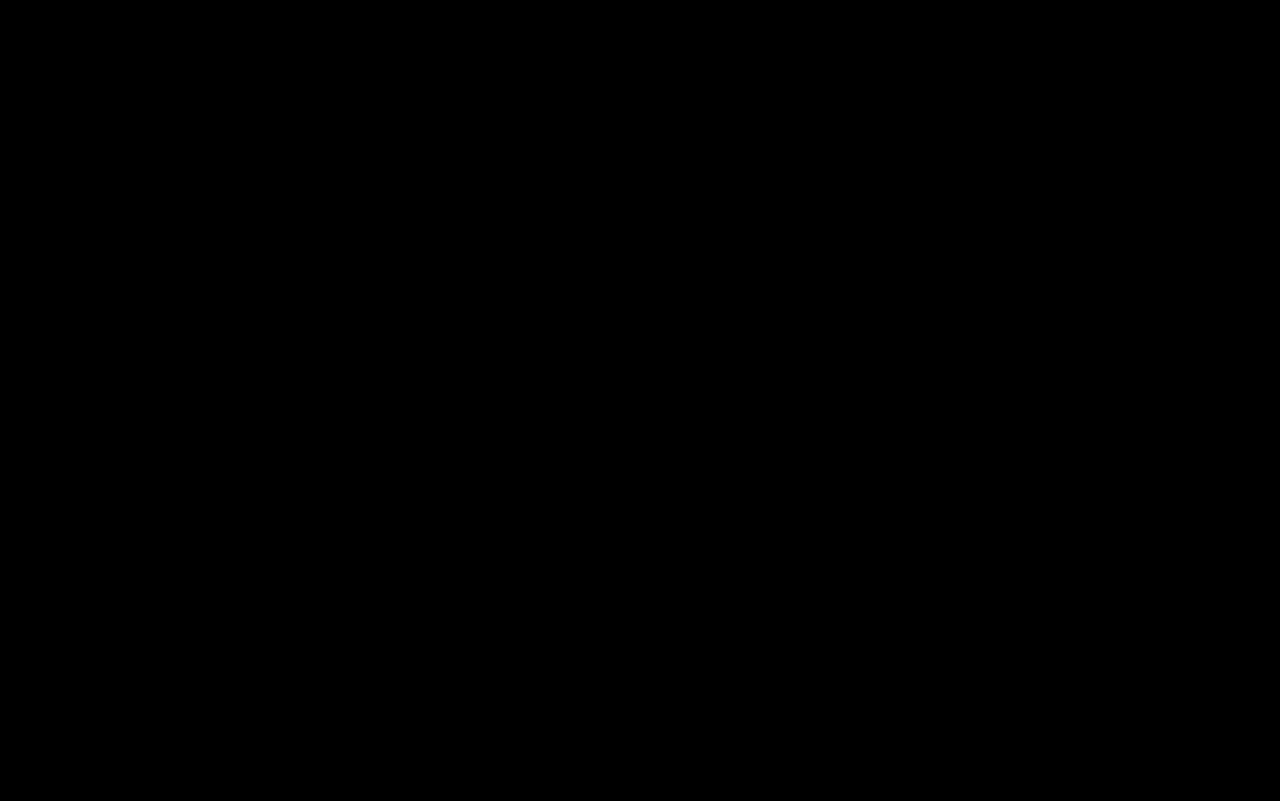
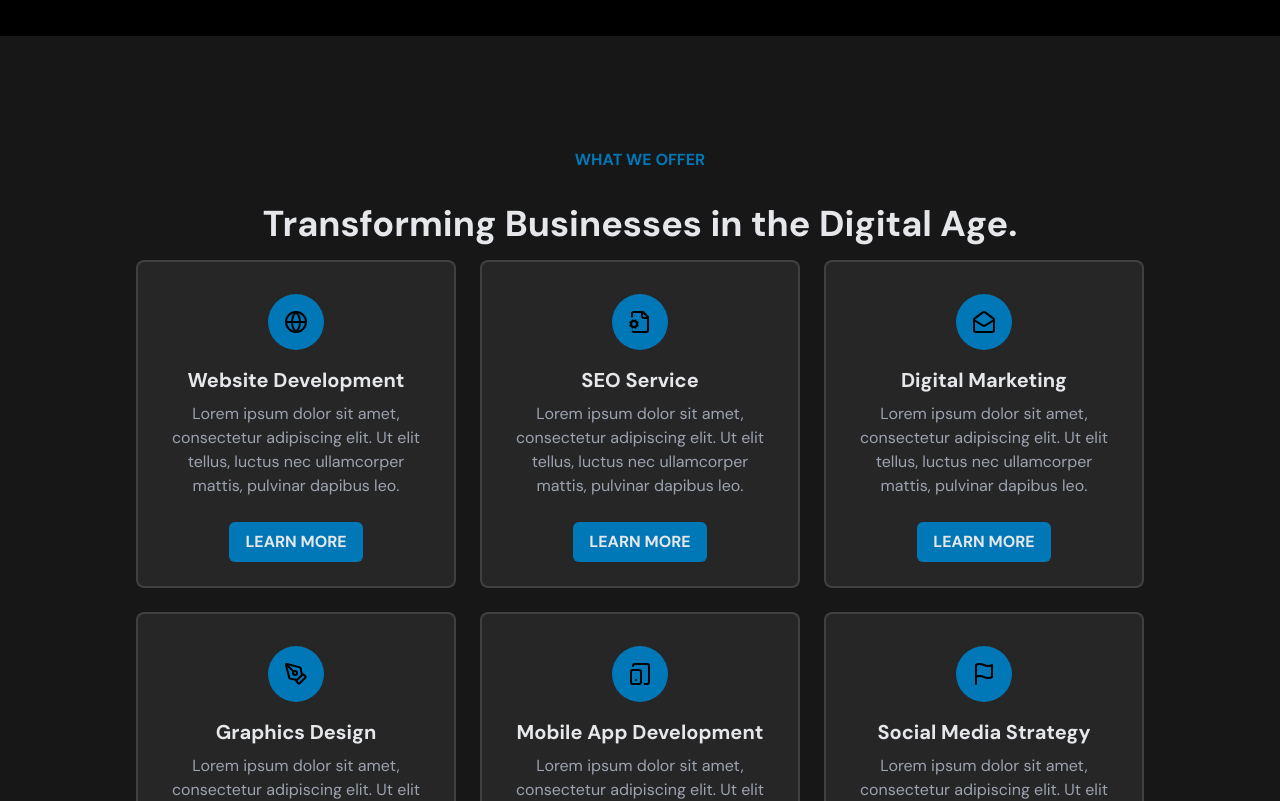
Before and after one commit to Ramox7171/buisness-landing, a React (Vite) app: page / in a window 1280 px wide. Shown: the part 4200-5001 px from the top of the page. Before the commit the page ends 4156 px from the top, so only its background shows below. Built offline with nearby package versions, Linux system fonts and the light colour scheme.

Commit message:
Create Services section with RWD

```diff
--- a/src/App.tsx
+++ b/src/App.tsx
@@ -7,6 +7,7 @@ import Home from "./components/Home/Home";
 import OurMission from "./components/Mission/OurMission";
 import OurValue from "./components/OurValue/OurValue";
 import WhyUs from "./components/WhyUs/WhyUs";
+import Services from "./components/Services/Services";
 
 function App() {
   const [selectedPage, setSelectedPage] = useState<SelectedPage>(
@@ -38,6 +39,7 @@ function App() {
       <OurMission setSelectedPage={setSelectedPage} />
       <OurValue setSelectedPage={setSelectedPage} />
       <WhyUs setSelectedPage={setSelectedPage} />
+      <Services setSelectedPage={setSelectedPage}/>
 
       </div>
     </>
--- a/src/components/Navbar/Navbar.tsx
+++ b/src/components/Navbar/Navbar.tsx
@@ -124,7 +124,7 @@ const Navbar = ({ isTopOfPage, selectedPage, setSelectedPage }: Props) => {
               setMenuIsToggled={setIsMenuToggled}
             />
             <Link
-              page="Our Services"
+              page="Services"
               selectedPage={selectedPage}
               setSelectedPage={setSelectedPage}
               setMenuIsToggled={setIsMenuToggled}
--- /dev/null
+++ b/src/components/Services/Services.tsx
@@ -0,0 +1,54 @@
+
+import { SelectedPage } from '../../shared/types.helper'
+import { motion } from "framer-motion";
+import * as strings from "../../shared/mock-content.strings.json";
+import { services } from '../../shared/mock.data';
+
+type Props = {
+    setSelectedPage: (value: SelectedPage) => void;
+}
+
+const Services = ({ setSelectedPage }: Props) => {
+    return (
+        <section id="services" className="relative w-full min-h-screen bg-neutral-900 flex flex-col items-center justify-center">
+  <motion.div
+    onViewportEnter={() => setSelectedPage(SelectedPage.Services)}
+    className="w-full flex flex-col items-center justify-center py-12"
+    initial="hidden"
+    whileInView="visible"
+    viewport={{ once: true, amount: 0.5 }}
+    transition={{ duration: 0.5 }}
+    variants={{
+      hidden: { opacity: 0, x: 50 },
+      visible: { opacity: 1, x: 0 },
+    }}
+  >
+    <div className="mt-12 flex flex-col items-center w-full">
+      <p className="my-4 font-bold text-primary-100">{strings.servicesHelloSmall}</p>
+      <p className="my-4 font-bold text-gray-200 text-4xl">{strings.servicesHelloBig}</p>
+    </div>
+
+    <div className="w-5/6 flex flex-wrap justify-center gap-6">
+      {services.map((service) => (
+        <div
+          key={service.id}
+          className="p-6 w-full sm:w-[45%] md:w-[30%] flex flex-col items-center border-neutral-700 border-2 rounded-lg bg-neutral-800"
+        >
+          <div className="mt-2 mb-4 px-4 py-4 bg-primary-100 rounded-full flex items-center justify-center">
+            {service.icon}
+          </div>
+          <p className="font-bold text-xl text-gray-200 text-center">{service.title}</p>
+          <p className="mt-2 mb-4 text-gray-400 text-center">{service.description}</p>
+          <button className="mt-2 px-4 py-2 w-auto font-bold text-gray-200 bg-primary-100 rounded-md hover:bg-primary-300 transition">
+            {service.buttonText}
+          </button>
+        </div>
+      ))}
+    </div>
+  </motion.div>
+</section>
+
+
+)}
+
+export default Services
--- a/src/components/WhyUs/WhyUs.tsx
+++ b/src/components/WhyUs/WhyUs.tsx
@@ -60,9 +60,14 @@ const WhyUs = ({ setSelectedPage }: Props) => {
                                 </div>
                                 <p className="text-gray-200 text-2xl font-bold">{strings.whyUsCall}</p>
                                 <p className="text-gray-200 text-2xl font-bold">{strings.whyUsNumber}</p>
-                                <button className="w-1/2 h-10 text-gray-200 bg-primary-300 rounded-sm hover:text-neutral-900 hover:border hover:border-neutral-50">
+                                <motion.button className="w-1/2 h-10 text-gray-200 font-bold bg-primary-300 rounded-sm hover:text-neutral-900 hover:border hover:border-neutral-50"
+                                whileHover={{ scale: 1.1 }}
+                                whileTap={{ scale: 0.95 }}
+                                animate={{ scale: [1, 1.05, 1] }}
+                                transition={{ repeat: Infinity, duration: 300, ease: "easeInOut" }}
+                                >
                                     {strings.whyUsButton}
-                                </button>
+                                </motion.button>
                             </div>
                         </>) : (<div className="mt-2 mb-2 flex flex-col items-center justify-center gap 2">
                             <p className="text-2xl text-gray-200 font-bold">{strings.whyUsCall}:</p>
@@ -71,7 +76,7 @@ const WhyUs = ({ setSelectedPage }: Props) => {
                                 whileHover={{ scale: 1.1 }}
                                 whileTap={{ scale: 0.95 }}
                                 animate={{ scale: [1, 1.05, 1] }}
-                                transition={{ repeat: Infinity, duration: 1.5, ease: "easeInOut" }}
+                                transition={{ repeat: Infinity, duration: 200, ease: "easeInOut" }}
                             >
                                 {strings.whyUsButton}
                             </motion.button>
--- a/src/shared/mock-content.strings.json
+++ b/src/shared/mock-content.strings.json
@@ -31,6 +31,8 @@
 "whyUsParagraph":" Lorem ipsu lorem dolor armado agenda it. Dolores emona gituro es alea. Amando chudy este este it.",
 "whyUsNumber": "+88100022555",
 "whyUsCall": "Customer Services",
-"whyUsButton": "Call NOW!"
+"whyUsButton": "Call NOW!",
+"servicesHelloSmall": "WHAT WE OFFER",
+"servicesHelloBig": "Transforming Businesses in the Digital Age. "
 
 }
--- a/src/shared/mock.data.tsx
+++ b/src/shared/mock.data.tsx
@@ -1,5 +1,5 @@
-import { ImgLogo, SLink, TReason } from "./types.helper";
-import { Circle } from "lucide-react";
+import { ImgLogo, SLink, TReason, Service } from "./types.helper";
+import { Circle, Globe, FileCog,MailOpen,PenTool,TabletSmartphone, Flag  } from "lucide-react";
 import logo1 from "../assets/logoipsum-263.png";
 import logo2 from "../assets/logoipsum-286.png";
 import logo3 from "../assets/logoipsum-332.png";
@@ -70,3 +70,48 @@ export const reasons: TReason[] = [
 
 
 ];
+
+export const services: Service[] = [
+    {
+      id: 1,
+      title: "Website Development",
+      description: "Lorem ipsum dolor sit amet, consectetur adipiscing elit. Ut elit tellus, luctus nec ullamcorper mattis, pulvinar dapibus leo.",
+      icon: <Globe />,
+      buttonText: "LEARN MORE"
+    },
+    {
+      id: 2,
+      title: "SEO Service",
+      description: "Lorem ipsum dolor sit amet, consectetur adipiscing elit. Ut elit tellus, luctus nec ullamcorper mattis, pulvinar dapibus leo.",
+      icon: <FileCog />,
+      buttonText: "LEARN MORE"
+    },
+    {
+      id: 3,
+      title: "Digital Marketing",
+      description: "Lorem ipsum dolor sit amet, consectetur adipiscing elit. Ut elit tellus, luctus nec ullamcorper mattis, pulvinar dapibus leo.",
+      icon:<MailOpen /> ,
+      buttonText: "LEARN MORE"
+    },
+    {
+      id: 4,
+      title: "Graphics Design",
+      description: "Lorem ipsum dolor sit amet, consectetur adipiscing elit. Ut elit tellus, luctus nec ullamcorper mattis, pulvinar dapibus leo.",
+      icon: <PenTool />,
+      buttonText: "LEARN MORE"
+    },
+    {
+      id: 5,
+      title: "Mobile App Development",
+      description: "Lorem ipsum dolor sit amet, consectetur adipiscing elit. Ut elit tellus, luctus nec ullamcorper mattis, pulvinar dapibus leo.",
+      icon: <TabletSmartphone />,
+      buttonText: "LEARN MORE"
+    },
+    {
+      id: 6,
+      title: "Social Media Strategy",
+      description: "Lorem ipsum dolor sit amet, consectetur adipiscing elit. Ut elit tellus, luctus nec ullamcorper mattis, pulvinar dapibus leo.",
+      icon: <Flag />,
+      buttonText: "LEARN MORE"
+    }
+  ];
--- a/src/shared/types.helper.ts
+++ b/src/shared/types.helper.ts
@@ -5,13 +5,15 @@ export enum SelectedPage {
     OurMission= "ourmission",
     WhyUs = "whyus",
     OurValue = "ourvalue",
+    Services = "services",
+    Testimonials = "testimonials",
     ContactUs = "contactus",
 
 
   }
 
   export interface SLink {
-    icon: React.ReactNode;
+    icon: React.ReactElement;
     title: string;
     href: string;
   }
@@ -28,3 +30,11 @@ export enum SelectedPage {
 
 
   }
+
+  export interface Service {
+    id: number;
+    title: string;
+    description: string;
+    icon: React.ReactElement;
+    buttonText: string;
+  }
```
